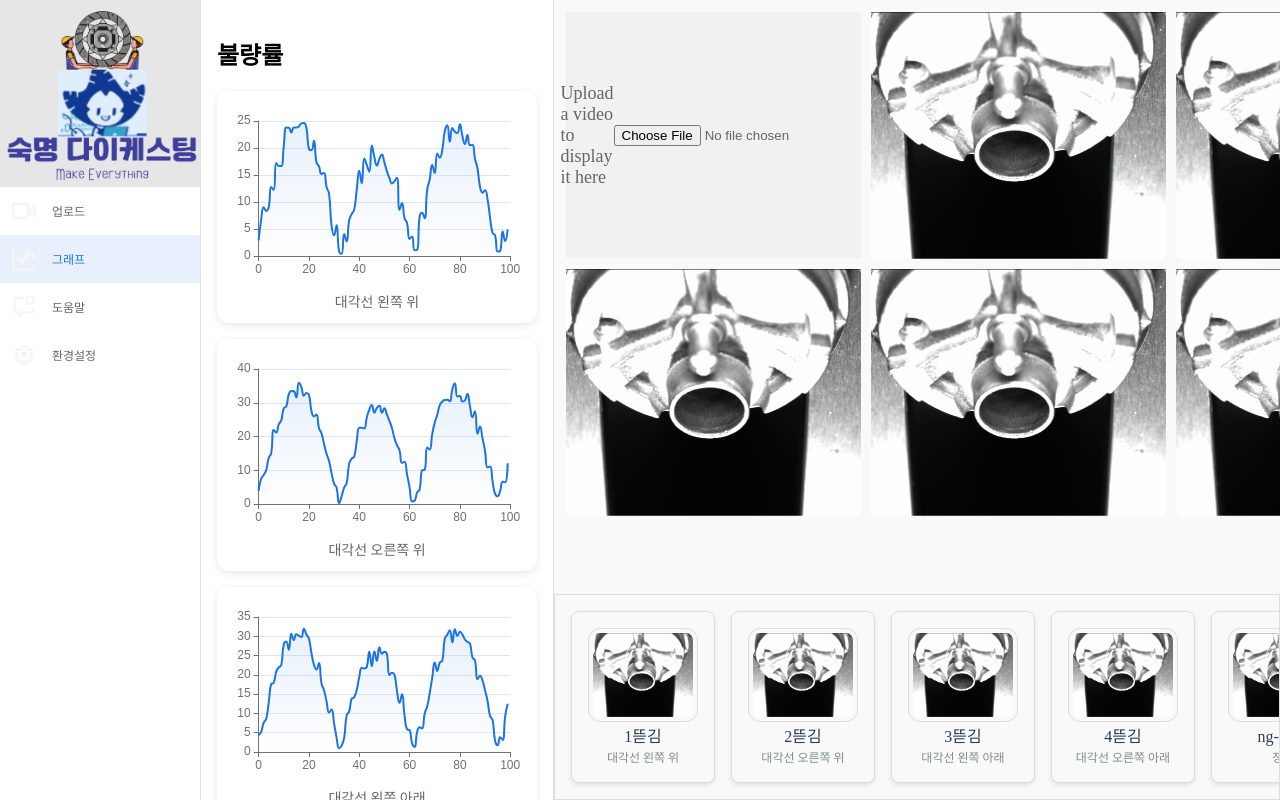
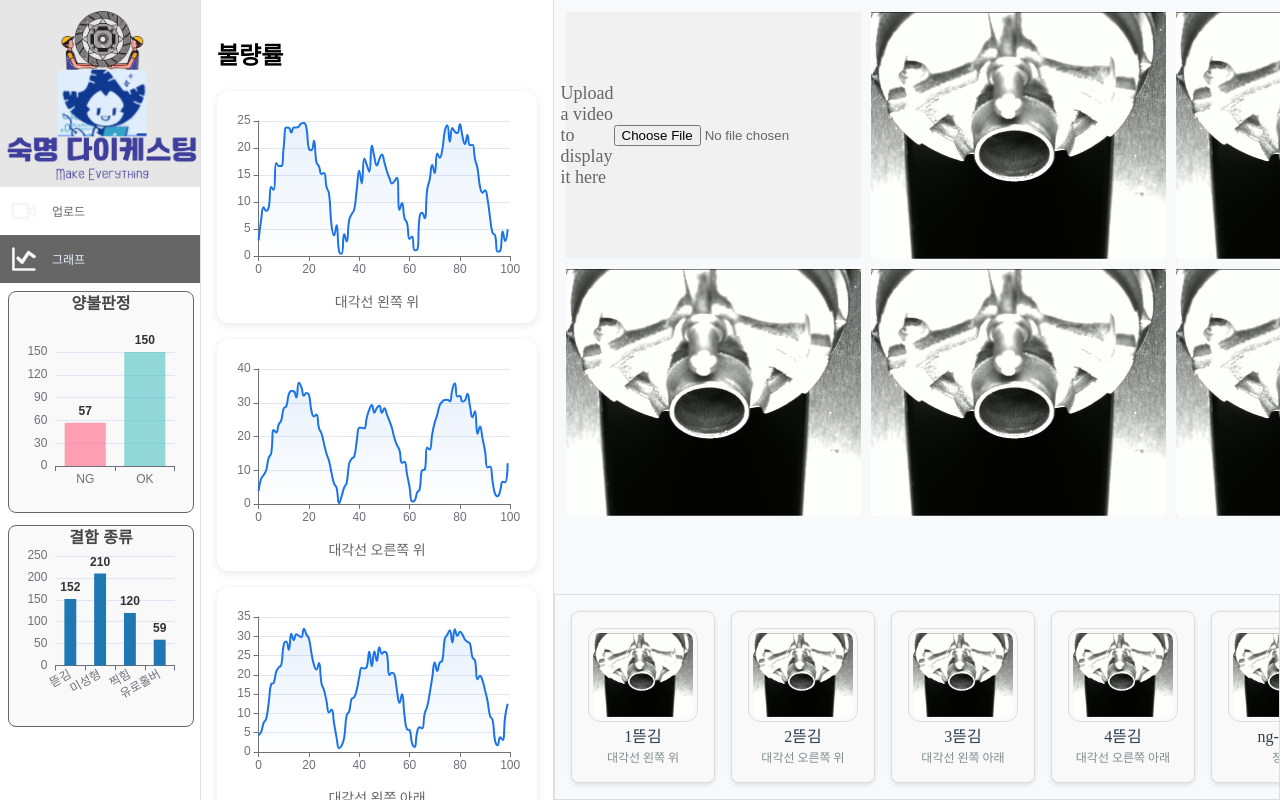
Before and after one commit to AWS-CV-Project-3355/client, a React (Create React App) app: page /graph in a window 1280 px wide. Built offline with nearby package versions, Linux system fonts and the light colour scheme.

Commit message:
feat: add NG,OK Graph and NGTypeGraph (#12)

```diff
--- a/src/App.css
+++ b/src/App.css
@@ -3,9 +3,9 @@ body {
   padding: 0;
 }
 
-.main-content {
+/* .main-content {
   flex: 1;
   padding: 16px;
   background-color: #f8f9fa;
   overflow-y: auto;
-}
+} */
--- a/src/App.js
+++ b/src/App.js
@@ -1,11 +1,8 @@
-import { Route, Router, Routes } from 'react-router-dom';
+import { Route, Routes } from 'react-router-dom';
 import './App.css';
 import Layout from './components/Layout';
 import Upload from './components/Upload';
 import Graph from './components/Graph';
-import Help from './components/Help';
-import Settings from './components/Settings';
-import Main from './components/Main';
 
 function App() {
   return (
@@ -14,29 +11,13 @@ function App() {
         <Route path="upload" element={
           <>
             <Upload />
-            <div className="main-content">
-              {/* <Main /> */}
-            </div>
           </>
         } />
         <Route path="graph" element={
           <>
             <Graph />
-            <div className="main-content">
-              {/* <Main /> */}
-            </div>
           </>
         } />
-        <Route path="help" element={
-          <>
-            <Help />
-            <div className="main-content">
-              {/* <Main /> */}
-            </div>
-
-          </>
-        } />
-        <Route path="settings" element={<Settings />} />
       </Route>
     </Routes>
   );
--- a/src/assets/css/Graph.css
+++ b/src/assets/css/Graph.css
@@ -1,5 +1,5 @@
 /* Graph.css */
-.graph-container {
+.graphs-container {
     display: flex;
     flex-direction: column;
     width: 320px;
@@ -46,27 +46,27 @@
 }
 
 /* 스크롤바 스타일링 */
-.graph-container::-webkit-scrollbar {
+.graphs-container::-webkit-scrollbar {
     width: 6px;
 }
 
-.graph-container::-webkit-scrollbar-track {
+.graphs-container::-webkit-scrollbar-track {
     background: #f1f1f1;
     border-radius: 3px;
 }
 
-.graph-container::-webkit-scrollbar-thumb {
+.graphs-container::-webkit-scrollbar-thumb {
     background: #888;
     border-radius: 3px;
 }
 
-.graph-container::-webkit-scrollbar-thumb:hover {
+.graphs-container::-webkit-scrollbar-thumb:hover {
     background: #555;
 }
 
 /* 반응형 조정 */
 @media (max-height: 800px) {
-    .graph-container {
+    .graphs-container {
         padding: 16px;
     }
 
--- a/src/assets/css/NavigationRail.css
+++ b/src/assets/css/NavigationRail.css
@@ -35,8 +35,8 @@
 }
 
 .navigation-rail a.active {
-    color: #1a73e8;
-    background-color: #e8f0fe;
+    color: #e8f0fe;
+    background-color: #666;
 }
 
 .navigation-rail a svg {
@@ -48,3 +48,20 @@
 .navigation-rail a span {
     font-size: 12px;
 }
+
+
+.graph-container {
+    display: flex;
+    flex-direction: column;
+    gap: 12px;
+    width: 92%;
+    padding: 8px 8px;
+}
+
+.graph-container>div {
+    width: 100%;
+    background-color: #f9f9f9;
+    border-radius: 8px;
+    overflow: hidden;
+    border: 1px solid #666;
+}
--- a/src/components/Graph.jsx
+++ b/src/components/Graph.jsx
@@ -102,7 +102,7 @@ const Graph = () => {
     }, []);
 
     return (
-        <div className="graph-container">
+        <div className="graphs-container">
             <h2>불량률</h2>
 
             {/* 그래프들 */}
--- /dev/null
+++ b/src/components/GraphNgOk.jsx
@@ -0,0 +1,82 @@
+import React, { useEffect, useRef } from 'react';
+import * as echarts from 'echarts';
+import '../assets/css/GraphNgOk.css';
+
+const GraphNgOk = () => {
+    const chartRef = useRef(null);
+
+    useEffect(() => {
+        // ECharts 인스턴스 생성
+        const chart = echarts.init(chartRef.current);
+
+        // 차트 옵션 설정
+        const options = {
+            title: {
+                text: '양불판정', // 제목 설정
+                left: 'center', // 제목 위치 설정
+                textStyle: {
+                    fontSize: 16,
+                },
+            },
+            tooltip: {
+                trigger: 'axis',
+                axisPointer: {
+                    type: 'shadow',
+                },
+            },
+            grid: {
+                containLabel: true,
+            },
+            xAxis: {
+                type: 'category',
+                data: ['NG', 'OK'], // X축 라벨
+                axisTick: {
+                    alignWithLabel: false,
+                },
+                axisLabel: {
+                    interval: 0,
+                }
+            },
+            yAxis: {
+                type: 'value',
+            },
+            series: [
+                {
+                    type: 'bar',
+                    data: [57, 150], // 각각 NG와 OK의 개수
+                    itemStyle: {
+                        color: function (params) {
+                            return params.dataIndex === 0
+                                ? 'rgba(255, 99, 132, 0.6)'
+                                : 'rgba(75, 192, 192, 0.6)';
+                        },
+                    },
+                    label: {
+                        show: true, // 숫자를 표시
+                        position: 'top', // 막대 위에 표시
+                        formatter: '{c}', // 데이터 값 표시
+                        fontSize: 12,
+                        fontWeight: 'bold',
+                        color: '#333', // 글자 색상
+                    },
+                },
+            ],
+        };
+
+        // 옵션을 차트에 적용
+        chart.setOption(options);
+
+        // 컴포넌트가 언마운트될 때 차트 인스턴스 해제
+        return () => {
+            chart.dispose();
+        };
+    }, []);
+
+    return (
+        <div style={{ width: '100%', height: '220px', margin: '0 0' }}>
+            <div ref={chartRef} style={{ width: '100%', height: '120%' }}></div>
+        </div>
+    );
+};
+
+export default GraphNgOk;
--- /dev/null
+++ b/src/components/GraphNgType.jsx
@@ -0,0 +1,81 @@
+import React, { useEffect, useRef } from 'react';
+import * as echarts from 'echarts';
+
+const GraphNgTypes = () => {
+    const chartRef = useRef(null);
+
+    useEffect(() => {
+        const chart = echarts.init(chartRef.current);
+
+        const options = {
+            title: {
+                text: '결함 종류', // 제목 설정
+                left: 'center', // 제목 위치 설정
+                textStyle: {
+                    fontSize: 16,
+                },
+            },
+            tooltip: {
+                trigger: 'axis',
+                axisPointer: {
+                    type: 'shadow',
+                },
+            },
+            grid: {
+                left: '10%',
+                right: '10%',
+                top: '15%',
+                bottom: '10%',
+                containLabel: true,
+            },
+            xAxis: {
+                type: 'category',
+                data: ['뜯김', '미성형', '찍힘', '유로홀버'],
+                axisTick: {
+                    alignWithLabel: false,
+                },
+                axisLabel: {
+                    interval: 0,
+                    rotate: 30
+                }
+            },
+            yAxis: {
+                type: 'value',
+            },
+            series: [
+                {
+                    type: 'bar',
+                    data: [152, 210, 120, 59],
+                    barWidth: '40%', // 막대 너비
+                    itemStyle: {
+                        color: '#1f78b4',
+                    },
+                    label: {
+                        show: true, // 숫자를 표시
+                        position: 'top', // 막대 위에 표시
+                        formatter: '{c}', // 데이터 값 표시
+                        fontSize: 12,
+                        fontWeight: 'bold',
+                        color: '#333', // 글자 색상
+                    },
+                },
+
+            ],
+
+        };
+
+        chart.setOption(options);
+
+        return () => {
+            chart.dispose();
+        };
+    }, []);
+
+    return (
+        <div style={{ width: '100%', height: '200px', margin: '0 0' }}>
+            <div ref={chartRef} style={{ width: '100%', height: '100%' }}></div>
+        </div>
+    );
+};
+
+export default GraphNgTypes;
--- a/src/components/Help.jsx
+++ /dev/null
@@ -1,9 +0,0 @@
-import React from "react"
-
-const Help = () => {
-    return (
-        <div>main</div>
-    )
-}
-
-export default Help
--- a/src/components/NavigationRail.jsx
+++ b/src/components/NavigationRail.jsx
@@ -1,36 +1,11 @@
-// import React from "react";
-// import '../assets/css/NavigationRail.css';
-// import { Link } from 'react-router-dom';
-// import logo from '../assets/img/logo.png';
-// import { ReactComponent as VideoIcon } from '../assets/icon/Video.svg';
-// import { ReactComponent as GraphIcon } from '../assets/icon/Graph.svg';
-// import { ReactComponent as MessageIcon } from '../assets/icon/Message.svg';
-// import { ReactComponent as SettingIcon } from '../assets/icon/Setting.svg';
-
-// const NavigationRail = () => {
-//     return (
-//         <nav className="navigation-rail">
-//             <img src={logo} />
-//             <ul>
-//                 <li><Link to="/upload"><VideoIcon />업로드</Link></li>
-//                 <li><Link to="/graph"><GraphIcon />그래프</Link></li>
-//                 <li><Link to="/help"><MessageIcon />도움말</Link></li>
-//                 <li><Link to="/settings"><SettingIcon />환경설정</Link></li>
-//             </ul>
-//         </nav>
-//     );
-// };
-
-// export default NavigationRail;
-
 import React from "react";
 import { Link, useLocation } from 'react-router-dom';
 import logo from '../assets/img/logo.png';
 import { ReactComponent as VideoIcon } from '../assets/icon/Video.svg';
 import { ReactComponent as GraphIcon } from '../assets/icon/Graph.svg';
-import { ReactComponent as MessageIcon } from '../assets/icon/Message.svg';
-import { ReactComponent as SettingIcon } from '../assets/icon/Setting.svg';
 import '../assets/css/NavigationRail.css';
+import GraphNgOk from './GraphNgOk';
+import GraphNgType from './GraphNgType';
 
 const NavigationRail = () => {
     const location = useLocation();
@@ -51,18 +26,14 @@ const NavigationRail = () => {
                         <span>그래프</span>
                     </Link>
                 </li>
-                <li>
-                    <Link to="/help" className={location.pathname === '/help' ? 'active' : ''}>
-                        <MessageIcon />
-                        <span>도움말</span>
-                    </Link>
-                </li>
-                <li>
-                    <Link to="/settings" className={location.pathname === '/settings' ? 'active' : ''}>
-                        <SettingIcon />
-                        <span>환경설정</span>
-                    </Link>
-                </li>
+                <div className="graph-container">
+                    <div className="graph-ok">
+                        <GraphNgOk />
+                    </div>
+                    <div className="graph-type">
+                        <GraphNgType />
+                    </div>
+                </div>
             </ul>
         </nav>
     );
--- a/src/components/Settings.jsx
+++ /dev/null
@@ -1,9 +0,0 @@
-import React from "react"
-
-const Settings = () => {
-    return (
-        <div>Setting</div>
-    )
-}
-
-export default Settings
```
Also changed, not shown: src/assets/css/GraphNgOk.css (added).
